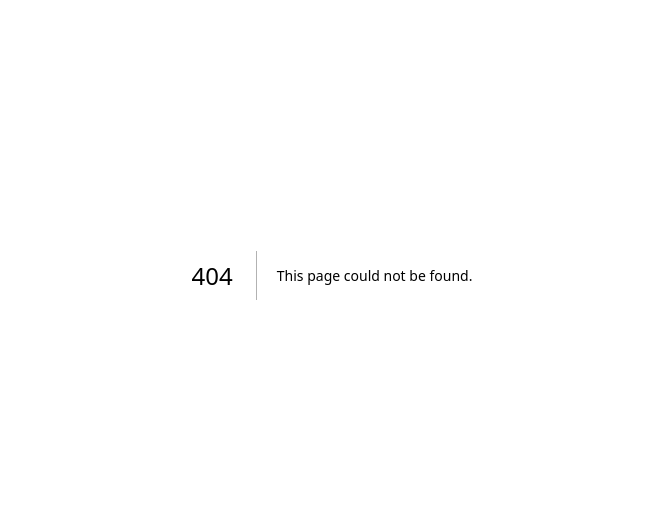
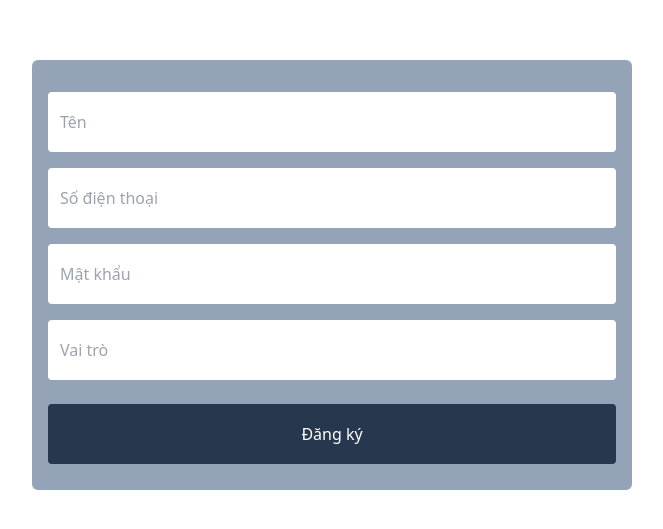
Before and after one commit to HungVu0112/MagicPost, a Next.js app: page /admin/signup in a window 1280 px wide. Before the commit this address had no page. Shown: the part 125-654 px from the top of the page, without its empty margins (308-971 px from the left). Built offline with nearby package versions, Linux system fonts and the light colour scheme; a web font is replaced by a local one.

Commit message:
Create staff accounts and admin signup page

```diff
--- a/app/admin/login/page.jsx
+++ b/app/admin/login/page.jsx
@@ -17,11 +17,12 @@ import { useState } from 'react'
 
 export default function AdminLogin() {
     const [isShown, setIsShown] = useState(false)
-    const [isValid, setIsValid] = useState(false)
+    const [isValid, setIsValid] = useState(true)
     const [password, setPassword] = useState("")
     const [loading1, setLoading1] = useState(false)
     const [loading2, setLoading2] = useState(false)
-    const [appear, setAppear] = useState(false)
+    const [wrongPass, setWrongPass] = useState(false)
+    const [invalidAcc, setInvalidAcc] = useState(false)
     const router = useRouter()
     const formik = useFormik({
         initialValues: {
@@ -29,6 +30,32 @@ export default function AdminLogin() {
             password: '',
         },
         validate: validateLogin,
+        onSubmit: values => {
+            try {
+                setLoading2(true)
+
+                setTimeout(async () => {
+                    const res = await fetch('/api/admin/login', {
+                        method: 'POST',
+                        body: JSON.stringify(values)
+                    })
+
+                    setLoading2(false)
+
+                    if (res.status === 201) {
+                        const data = await res.json()
+                        router.push('/dashboard')
+                    } else if (res.status === 404) {
+                        setInvalidAcc(true)
+                        setTimeout(() => {
+                            setInvalidAcc(false)
+                        }, 3000)
+                    }
+                }, 2000)
+            } catch (error) {
+                console.log(error)
+            }
+        }
     })
 
     const handleCLick = () => {
@@ -147,7 +174,8 @@ export default function AdminLogin() {
             </div>
                 </div>
             )}
-            {appear && <Toast type="warning" message="Mật khẩu không hợp lệ" setAppear={setAppear}/>}
+            {wrongPass && <Toast type="warning" message="Mật khẩu không hợp lệ" setAppear={setWrongPass}/>}
+            {invalidAcc && <Toast type="warning" message="Số điện thoại hoặc mật khẩu không hợp lệ" setAppear={setInvalidAcc}/>}
         </>
     )
 }
--- /dev/null
+++ b/app/admin/signup/page.jsx
@@ -0,0 +1,41 @@
+'use client'
+
+import { useFormik } from "formik"
+
+export default function Dashboard () {
+    const formik = useFormik({
+        initialValues: {
+            name: "",
+            phoneNumber: "",
+            password: "",
+            role: "",
+        },
+        onSubmit: async values => {
+            try {
+                const res = await fetch('/api/admin/signup', {
+                    method: "POST",
+                    body: JSON.stringify(values)
+                })
+
+                if (res.status === 201) {
+                    alert("Đã tạo thành công")
+                }
+            } catch (error) {
+                console.log(error)
+            }
+        }
+    })
+
+    return (
+        <div className="h-[100vh] flex items-center justify-center">
+            <form className="w-[600px] h-[430px] bg-slate-400 rounded-md p-4" onSubmit={formik.handleSubmit}>
+                <input name="name" {...formik.getFieldProps('name')}  className="w-full h-[60px] p-3 rounded mt-4" type="text" placeholder="Tên"/>
+                <input name="phoneNumber" {...formik.getFieldProps('phoneNumber')}  className="w-full h-[60px] p-3 rounded mt-4" type="text" placeholder="Số điện thoại"/>
+                <input name="password" {...formik.getFieldProps('password')}  className="w-full h-[60px] p-3 rounded mt-4" type="text" placeholder="Mật khẩu"/>
+                <input name="role" {...formik.getFieldProps('role')}  className="w-full h-[60px] p-3 rounded mt-4" type="text" placeholder="Vai trò"/>
+
+                <button type="submit" className="w-full h-[60px] p-4 rounded bg-[#27374D] flex items-center justify-center mt-6 text-white hover:opacity-80">Đăng ký</button>
+            </form>
+        </div>
+    )
+}
--- /dev/null
+++ b/app/api/admin/login/route.js
@@ -0,0 +1,28 @@
+import { connectToDB } from "@/utils/database";
+import Admin from "@/models/admin";
+const bcrypt = require("bcrypt")
+
+export const POST = async (req) => {
+    const { phoneNumber, password } = await req.json()
+
+    try {
+        await connectToDB()
+
+        const admin = await Admin.findOne({ phoneNumber: phoneNumber })
+
+        if (admin) {
+            const checkPassword = await bcrypt.compare(password.trim(), admin.password)
+
+            if (checkPassword) {
+                return new Response(JSON.stringify(admin), { status: 201 })
+            } else {
+                return new Response('', { status: 404 })
+            }
+        } else {
+            return new Response('', { status: 404 })
+        }
+    } catch (error) {
+        console.log(error)
+        return new Response(error ,{ status: 501 })
+    }
+}
--- /dev/null
+++ b/app/api/admin/signup/route.js
@@ -0,0 +1,32 @@
+import { connectToDB } from "@/utils/database";
+import Admin from "@/models/admin";
+const bcrypt = require("bcrypt")
+
+export const POST = async (req) => {
+    const { name, phoneNumber, password, role } = await req.json()
+
+    try {
+        await connectToDB()
+
+        const checkExist = await Admin.findOne({ phoneNumber: phoneNumber})
+
+        if (!checkExist) {
+            const newAdmin = new Admin({
+                name: name.trim(),
+                phoneNumber,
+                password: await bcrypt.hash(password.trim(), 10),
+                role,
+            })
+
+            await newAdmin.save()
+
+            return new Response(JSON.stringify(newAdmin), { status: 201 })
+        } else {
+            return new Response('', { status: 404 })
+        }
+
+    } catch (error) {
+        console.log(error)
+        return new Response(error ,{ status: 501 })
+    }
+}
--- a/app/dashboard/page.jsx
+++ b/app/dashboard/page.jsx
@@ -1,7 +1,7 @@
 export default function Dashboard () {
     return (
         <div>
-            Hehe
+            Dashboard
         </div>
     )
 }
```
